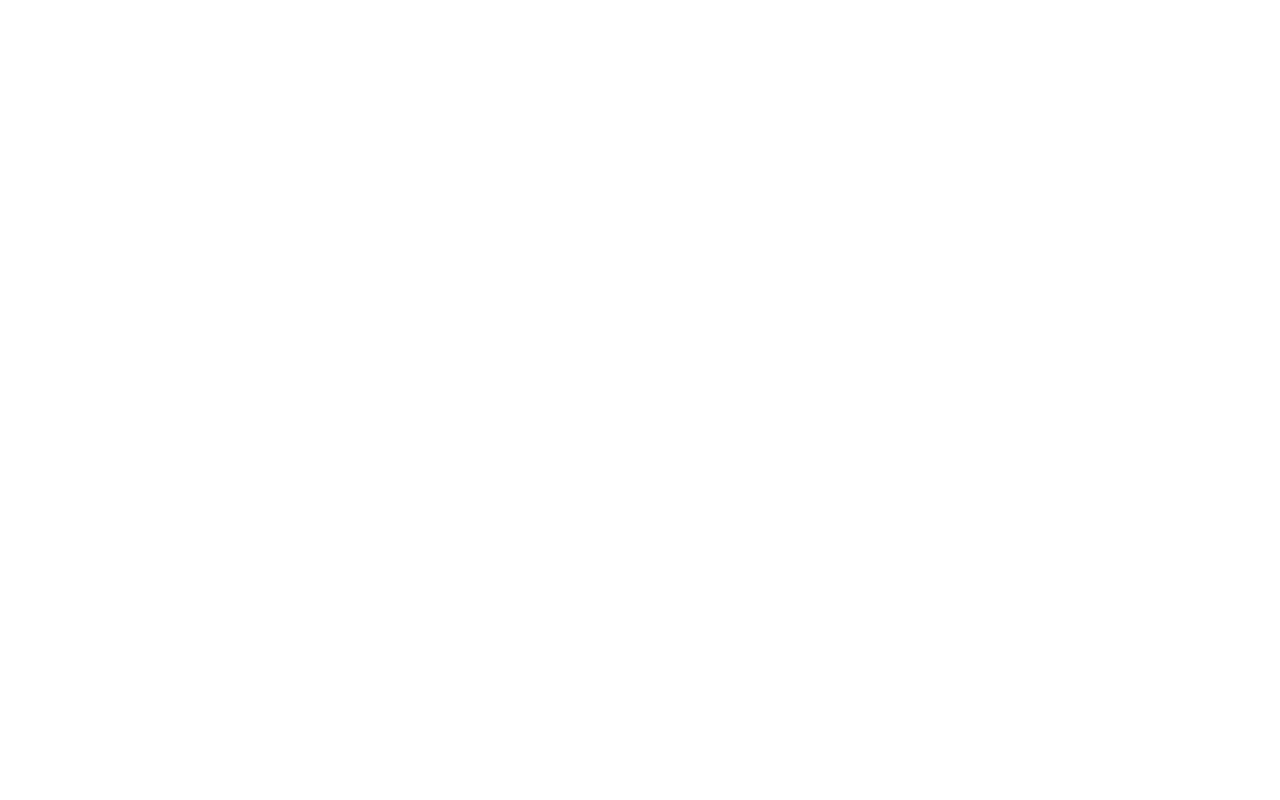
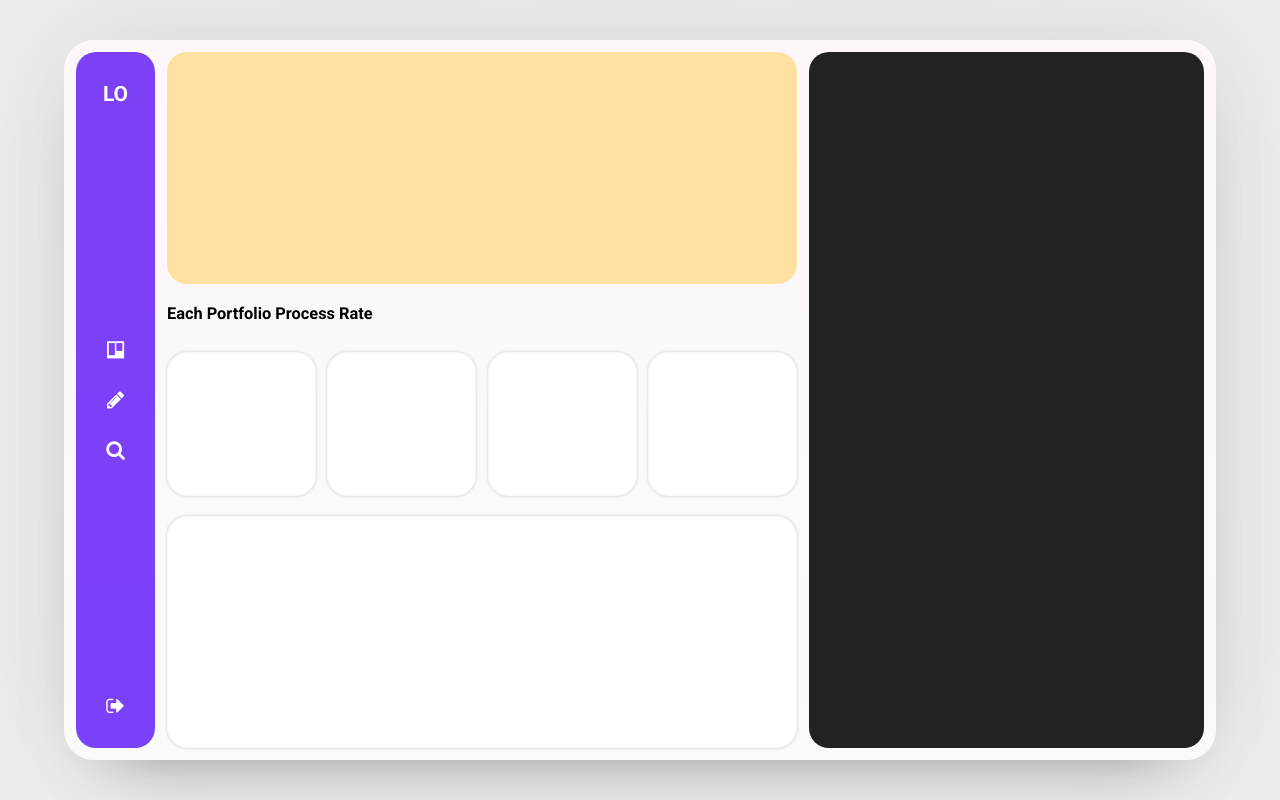
Before and after one commit to Haegnim/todo_schedule_dashboard_lecture, a plain HTML site: page index.html in a window 1280 px wide. Drawn offline with Linux system fonts and the light colour scheme; files that its build step writes are made by us from their sources.

Commit message:
0528 레이아웃

```diff
--- /dev/null
+++ b/CSS/reset.css
@@ -0,0 +1,10 @@
+/* Reset Style Code  */
+*{margin: 0; padding: 0; box-sizing: border-box;}
+a{text-decoration: none; color:#333;}
+ol, ul{list-style: none;}
+img{display: block;}
+input, button, textarea{outline:0;}
+
+/* Main Layout Code  */
+body{font-family: 'Roboto', 'Noto Sans KR', sans-serif; font-size:14px;}
+.clearfix:after{content:''; display:block; clear:both;}
--- /dev/null
+++ b/CSS/style.css
@@ -0,0 +1,35 @@
+/* Wrapper Style Code  */
+.wrapper{width: 100%; height: 100vh; background: #eee; display:flex; align-items: center; justify-content: center; min-height:768px;}
+
+/* Main Contents Box Style Code */
+.dashboard{width: 90%; max-width:1280px; height: 90%;  background: linear-gradient(0deg, rgba(250,250,250,1) 0%, rgba(253,247,249,1) 100%); box-shadow:0 0 128px 0 rgb(0 0 0 / 10%), 0 32px 64px -48px rgb(0 0 0 / 50%); border-radius: 30px; display: flex; padding: 12px; justify-content: space-between;
+}
+.dashboard > *{border-radius:20px;}
+
+/* Header Contents Style Code */
+header{width:7%; height: 100%; background: linear-gradient(0deg, rgba(123,64,250,1) 0%, rgba(124,65,245,1) 100%); display: flex; flex-direction: column; justify-content: space-between; align-items: center; padding: 30px 0;}
+header a{color:#fff;}
+header .gnb{width: 100%;}
+header .gnb a{width: 100%; padding: 15px 0; font-size: 20px; display: flex; align-items: center; justify-content: center;}
+header .sign-out{font-size:20px;}
+
+/* Graph-ui Contents Style Code */
+.graph-ui{width: calc(58% - 24px); height: 100%;}
+.graph-ui>div{width: 100%; height:33.33%; border-radius:20px; }
+.graph-ui>div.intro{background: #ffe2a2;}
+.graph-ui>div.each-pofol{padding:20px 0; border: 0;}
+.graph-ui>div.each-pofol>div{width: 100%; height: 100%; border-radius: 15px;}
+.graph-ui .each-pofol .each-title{width:100%; height: 25%;}
+.graph-ui .each-pofol .each-graph{width: 100%; height: 75%; display: flex; justify-content: space-between;}
+.graph-ui .each-pofol .each-graph div{height: 100%; border:1px solid #f7f7f7; border-radius: 20px; box-shadow:0px 0px 3px #ccc; background: #fff; width: calc(25% - 8.5px);}
+
+
+
+
+
+
+
+.graph-ui>div.total-pofol{border:1px solid #f7f7f7; box-shadow:0px 0px 3px #ccc; background: #fff;}
+
+/* Table-ui Contents Style Code */
+.table-ui{width: 35%; height: 100%; background: #222;}
--- a/index.html
+++ b/index.html
@@ -4,9 +4,62 @@
     <meta charset="UTF-8">
     <meta http-equiv="X-UA-Compatible" content="IE=edge">
     <meta name="viewport" content="width=device-width, initial-scale=1.0">
-    <title>todo</title>
+    <title>Portfolio schedule</title>
+
+    <!-- Font Awesome Link  -->
+    <link rel="stylesheet" href="https://cdnjs.cloudflare.com/ajax/libs/font-awesome/4.7.0/css/font-awesome.min.css">
+
+    <!-- Google Font Link  -->
+    <link rel="preconnect" href="https://fonts.gstatic.com">
+    <link href="https://fonts.googleapis.com/css2?family=Noto+Sans+KR:wght@300;400;500;700&family=Roboto:wght@300;400;500;700&display=swap" rel="stylesheet">
+
+    <!-- Reset CSS Link -->
+    <link rel="stylesheet" href="/schedule/css/reset.css">
+
+    <!-- Main CSS Link  -->
+    <link rel="stylesheet" href="/schedule/css/style.css">
+
+
+
 </head>
 <body>
 
+    <div class="wrapper">
+        <!-- Main Dashboard Frame  -->
+        <div class="dashboard">
+
+            <header>
+                <h2><a href="#">LO</a></h2>
+                <ul class="gnb">
+                    <li><a href=""><i class="fa fa-trello"></i></a></li>
+                    <li><a href=""><i class="fa fa-pencil"></i></a></li>
+                    <li><a href=""><i class="fa fa-search"></i></a></li>
+                </ul>
+                <a href="#" class="sign-out"><i class="fa fa-sign-out"></i></a>
+            </header>
+            <section class="graph-ui">
+                <div class="intro"></div>
+                <div class="each-pofol">
+                    <div>
+                        <div class="each-title">
+                            <h3>Each Portfolio Process Rate</h3>
+                        </div>
+                        <div class="each-graph">
+                            <div class="db-pofol"></div>
+                            <div class="api-pofol"></div>
+                            <div class="renewal-pofol"></div>
+                            <div class="panning-pofol"></div>
+                        </div>
+                    </div>
+                </div>
+                <div class="total-pofol"></div>
+            </section>
+            <section class="table-ui"></section>
+
+        </div>
+        <!-- End of Main Dashboard Frame  -->
+
+    </div>
+
 </body>
 </html>
```
Also changed, not shown: guide.txt (added).
